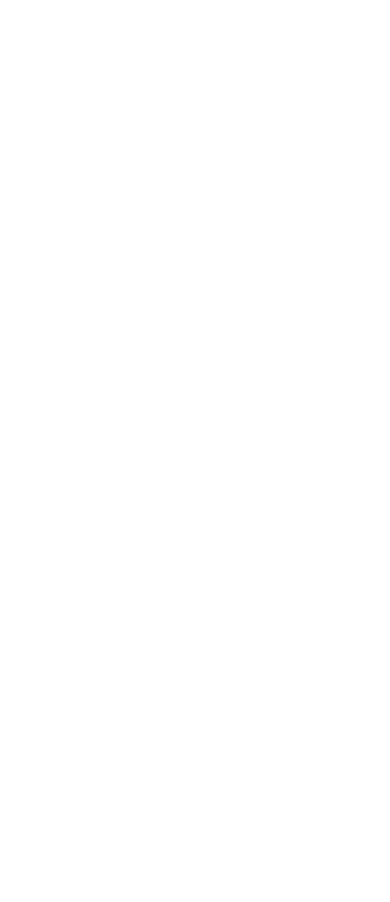
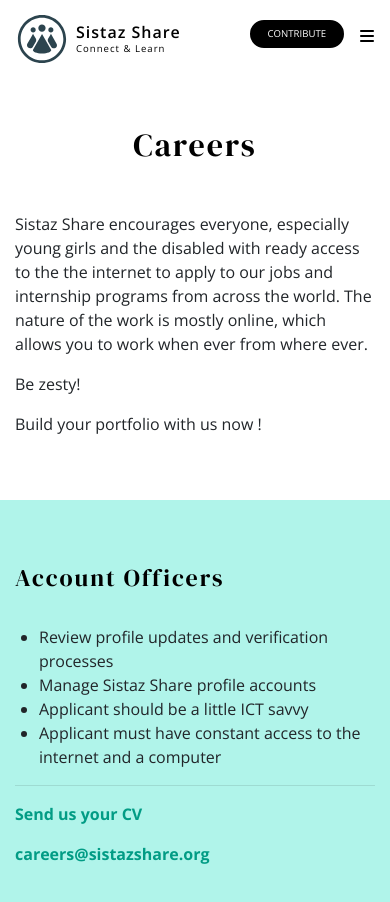
Before and after one commit to kwamesarpong/sshare-blog, a React (Create React App) app: page /careers in a window 390 px wide. Shown: the top 902 px of the page. Before the commit the page ends 844 px from the top, so only its background shows below. Built offline with nearby package versions, Linux system fonts and the light colour scheme.

Commit message:
completed career page and career responsive

```diff
--- a/src/App.js
+++ b/src/App.js
@@ -10,6 +10,7 @@ import About from "./components/pages/About";
 import Contribute from "./components/pages/Contribute";
 import ContributePost from "./components/pages/ContributePost";
 import Articles from "./components/pages/Articles";
+import Careers from "./components/pages/Careers";
 
 class App extends Component {
   render() {
@@ -22,6 +23,7 @@ class App extends Component {
             <Route exact path="/contribute" component={Contribute} />
             <Route exact path="/contribute-post" component={ContributePost} />
             <Route exact path="/articles" component={Articles} />
+            <Route exact path="/careers" component={Careers} />
           </Switch>
         </BrowserRouter>
       </Provider>
--- /dev/null
+++ b/src/components/pages/Careers.js
@@ -0,0 +1,52 @@
+import React, { Component } from "react";
+import Navbar from "./Navbar";
+
+class Careers extends Component {
+  render() {
+    return (
+      <div className="careers">
+        <Navbar whitePage={true} />
+
+        <div className="container py-5">
+          <h1 className="heading heading__secondary pb-3">Careers</h1>
+
+          <p>
+            Sistaz Share encourages everyone, especially young girls and the
+            disabled with ready access to the the internet to apply to our jobs
+            and internship programs from across the world. The nature of the
+            work is mostly online, which allows you to work when ever from where
+            ever.
+          </p>
+          <p>Be zesty!</p>
+          <p> Build your portfolio with us now !</p>
+        </div>
+
+        <div className="careers__positions py-5">
+          <div className="container">
+            <h5 className="heading heading__tertiary-2 py-3">
+              Account Officers
+            </h5>
+
+            <ul className="ml-4">
+              <li>Review profile updates and verification processes</li>
+              <li>Manage Sistaz Share profile accounts</li>
+              <li>Applicant should be a little ICT savvy</li>
+              <li>
+                Applicant must have constant access to the internet and a
+                computer
+              </li>
+            </ul>
+
+            <hr className="my-3" />
+            <p className="careers__positions--cv">Send us your CV</p>
+            <p className="careers__positions--cv pb-5">
+              careers@sistazshare.org
+            </p>
+          </div>
+        </div>
+      </div>
+    );
+  }
+}
+
+export default Careers;
--- /dev/null
+++ b/src/scss/_careers.scss
@@ -0,0 +1,19 @@
+.careers {
+  overflow: hidden;
+  p {
+    width: 85%;
+    @include respond(phone) {
+      width: 100%;
+    }
+  }
+
+  &__positions {
+    background-color: #b0f4ea;
+
+    overflow: hidden;
+    &--cv {
+      font-weight: 700;
+      color: #029c85;
+    }
+  }
+}
--- a/src/scss/_typography.scss
+++ b/src/scss/_typography.scss
@@ -11,6 +11,10 @@
 
   &__tertiary-3 {
     font-size: 0.8rem;
+    margin-bottom: 1rem;
+  }
+  &__tertiary-2 {
+    font-size: 1.5rem;
     margin-bottom: 1rem;
   }
 
--- a/src/scss/main.scss
+++ b/src/scss/main.scss
@@ -8,3 +8,4 @@
 @import "./cont";
 @import "./cont-two";
 @import "./articles";
+@import "./careers";
```
